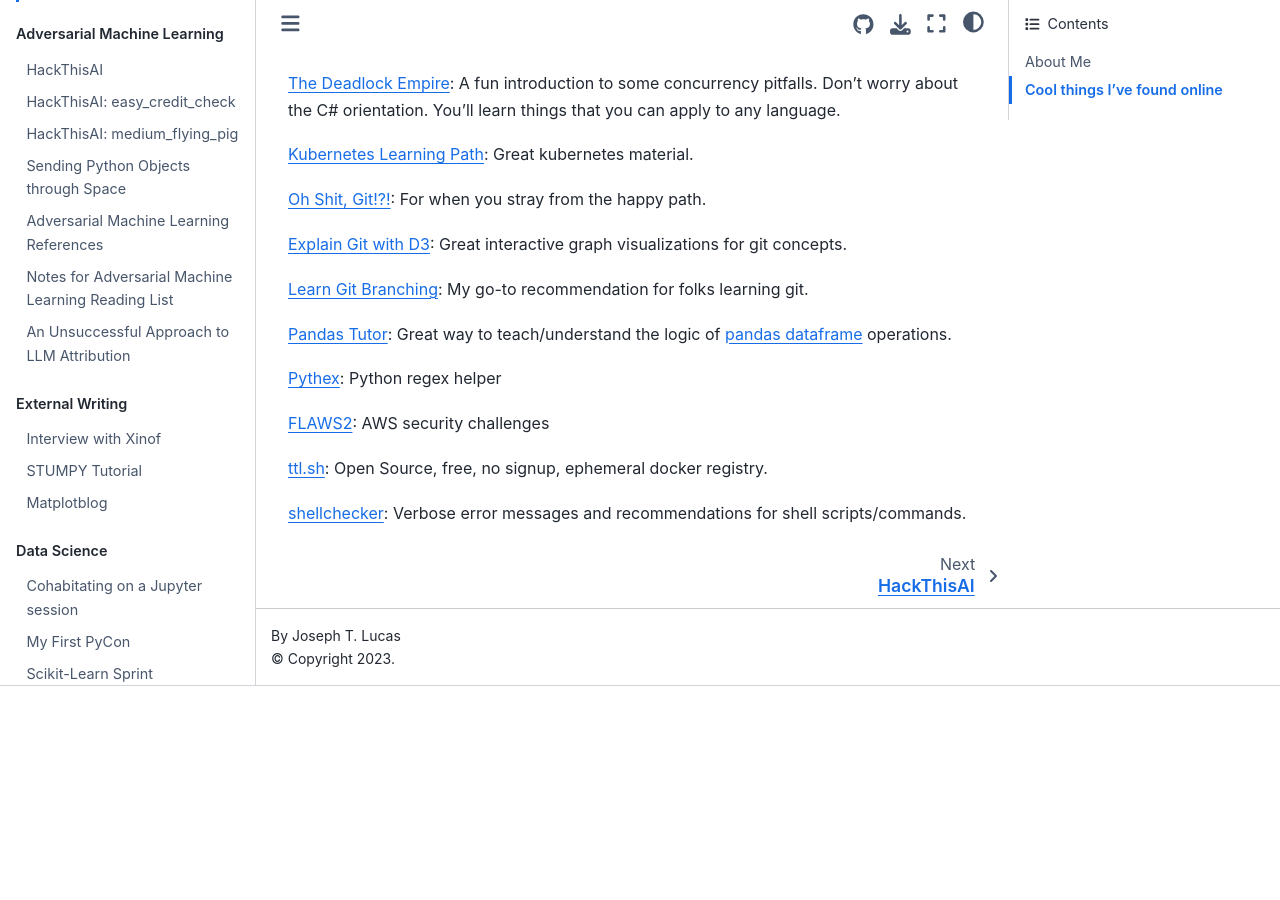
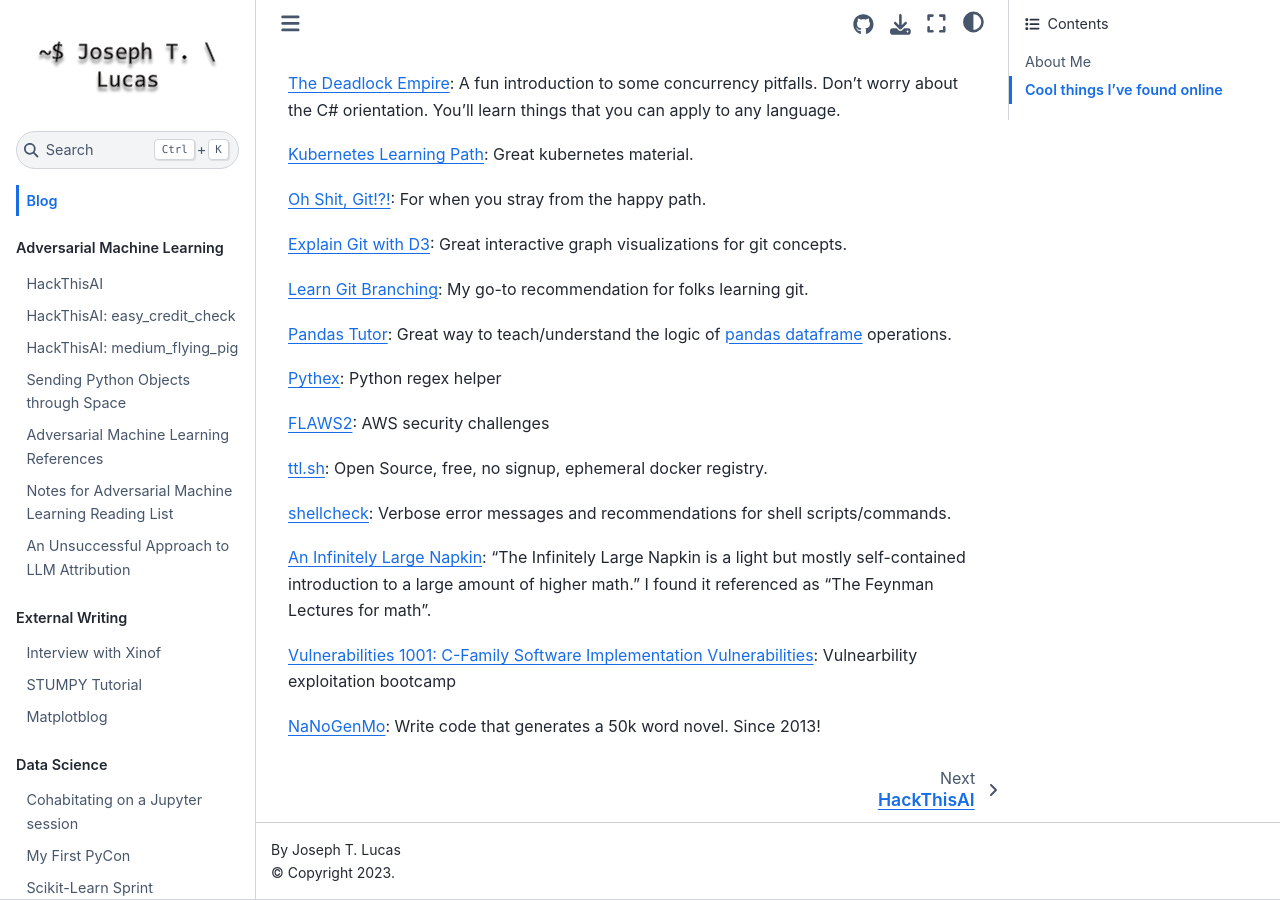
Before and after one commit to JosephTLucas/blog, a Jupyter Book: the page built from intro.md, in a window 1280 px wide and 900 px high, scrolled down 1085 px. Built offline with Jupyter Book 1.0.4 settings and Sphinx 7.4.7 and the Sphinx Book theme 1.1.4, drawn with Linux system fonts in a browser that asks for light colours; before the commit the page ends 1771 px from its top, so only the background shows below that.

Commit message:
add links

```diff
--- a/intro.md
+++ b/intro.md
@@ -52,4 +52,11 @@
 
 [ttl.sh](https://ttl.sh/): Open Source, free, no signup, ephemeral docker registry.
 
-[shellchecker](https://www.shellcheck.net/): Verbose error messages and recommendations for shell scripts/commands.
+[shellcheck](https://www.shellcheck.net/): Verbose error messages and recommendations for shell scripts/commands.
+
+[An Infinitely Large Napkin](https://venhance.github.io/napkin/Napkin.pdf): "The Infinitely Large Napkin is a light but mostly self-contained introduction to a large
+amount of higher math." I found it referenced as "The Feynman Lectures for math".
+
+[Vulnerabilities 1001: C-Family Software Implementation Vulnerabilities](https://p.ost2.fyi/courses/course-v1:OpenSecurityTraining2+Vulns1001_C-derived+2022_v1/about): Vulnearbility exploitation bootcamp
+
+[NaNoGenMo](https://nanogenmo.github.io/): Write code that generates a 50k word novel. Since 2013!
```
